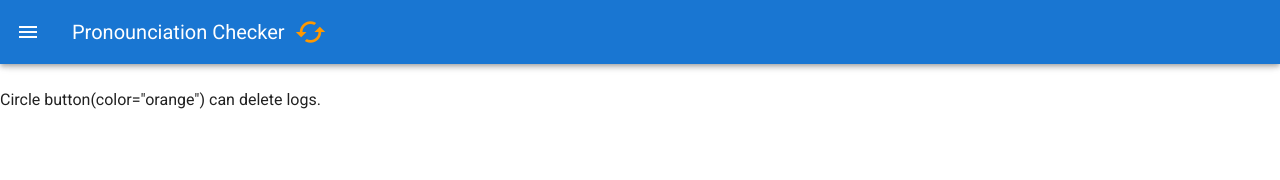
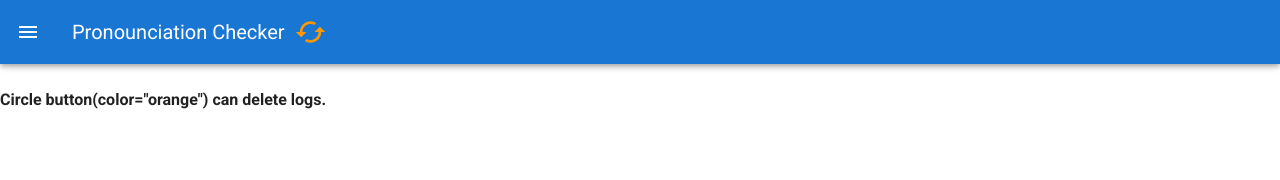
Before and after one commit to oh-yu/en-pronunciation-checker, a Vue app: page / in a window 1280 px wide. Shown: the top 180 px of the page. Built offline with nearby package versions, Linux system fonts and the light colour scheme.

Commit message:
change text view style

```diff
--- a/src/App.vue
+++ b/src/App.vue
@@ -12,7 +12,7 @@
     </v-app-bar>
     <v-content>
     <br>
-    {{msg}}
+    <strong style="white-space:pre-wrap; word-wrap:break-word;" >{{msg}}</strong>
     </v-content>
   </v-app>
 </template>
```
